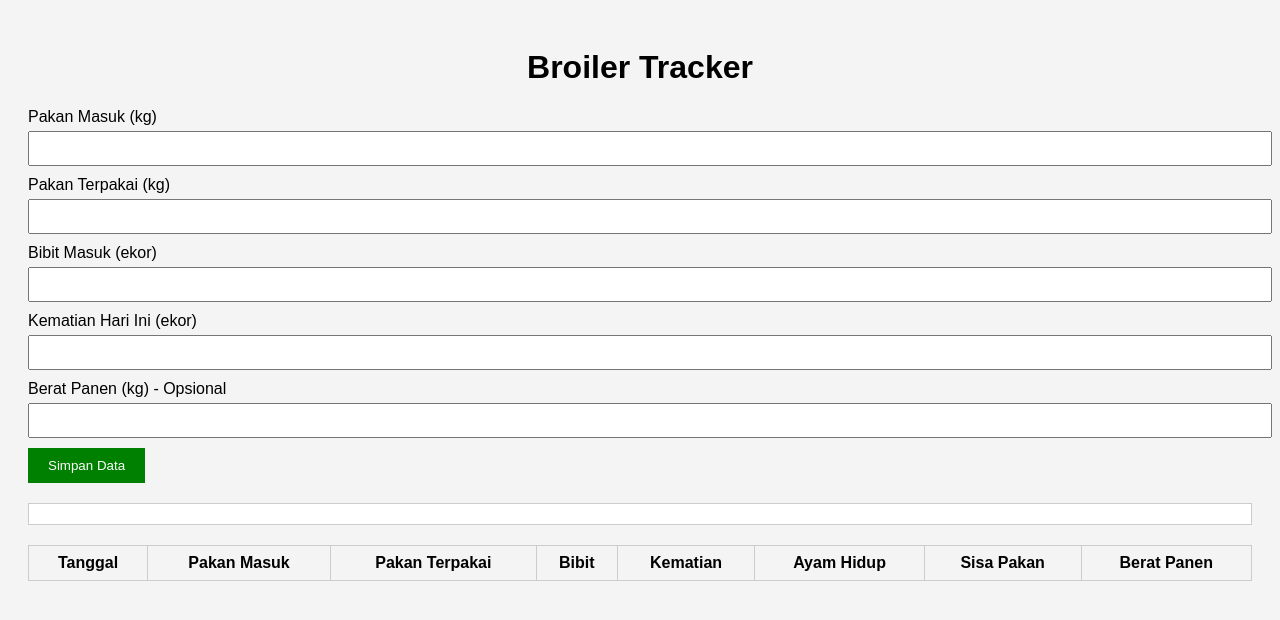
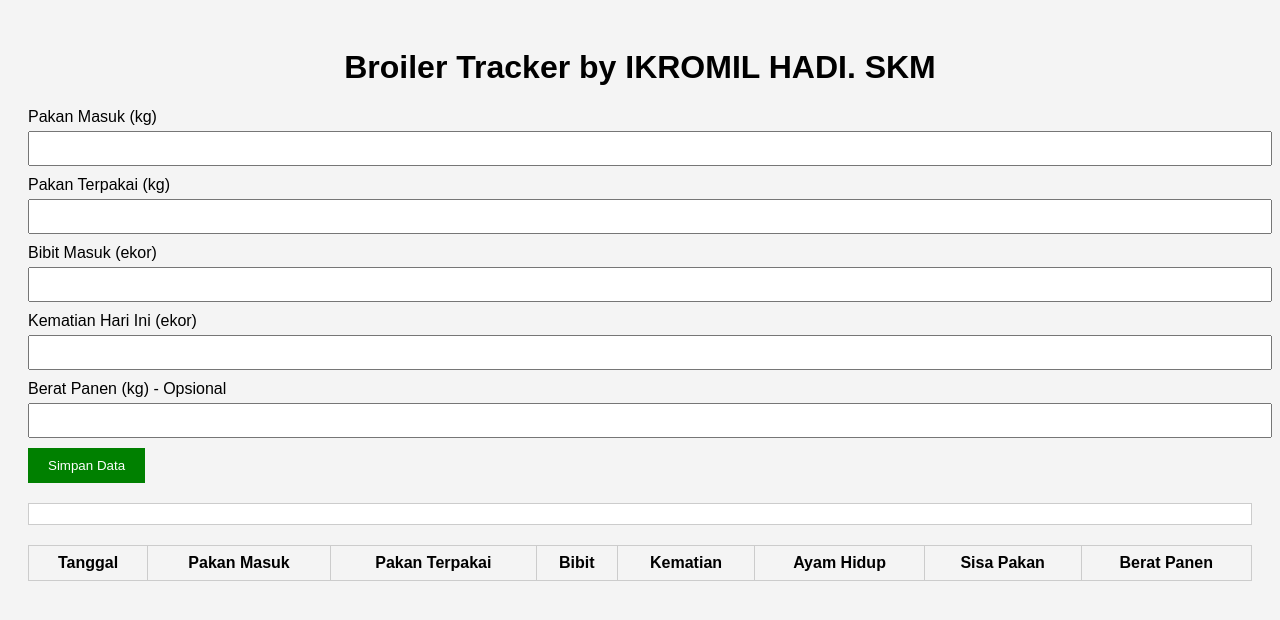
Before and after one commit to romil29/Broiler-tracker, a plain HTML site: page index.html in a window 1280 px wide. Drawn offline with Linux system fonts and the light colour scheme.

Commit message:
add index.html

```diff
--- a/index.html
+++ b/index.html
@@ -17,7 +17,7 @@
   </style>
 </head>
 <body>
-  <h1>Broiler Tracker</h1>
+  <h1>Broiler Tracker by IKROMIL HADI. SKM</h1>
   <div class="form-group">
     <label for="pakanMasuk">Pakan Masuk (kg)</label>
     <input type="number" id="pakanMasuk">
```
